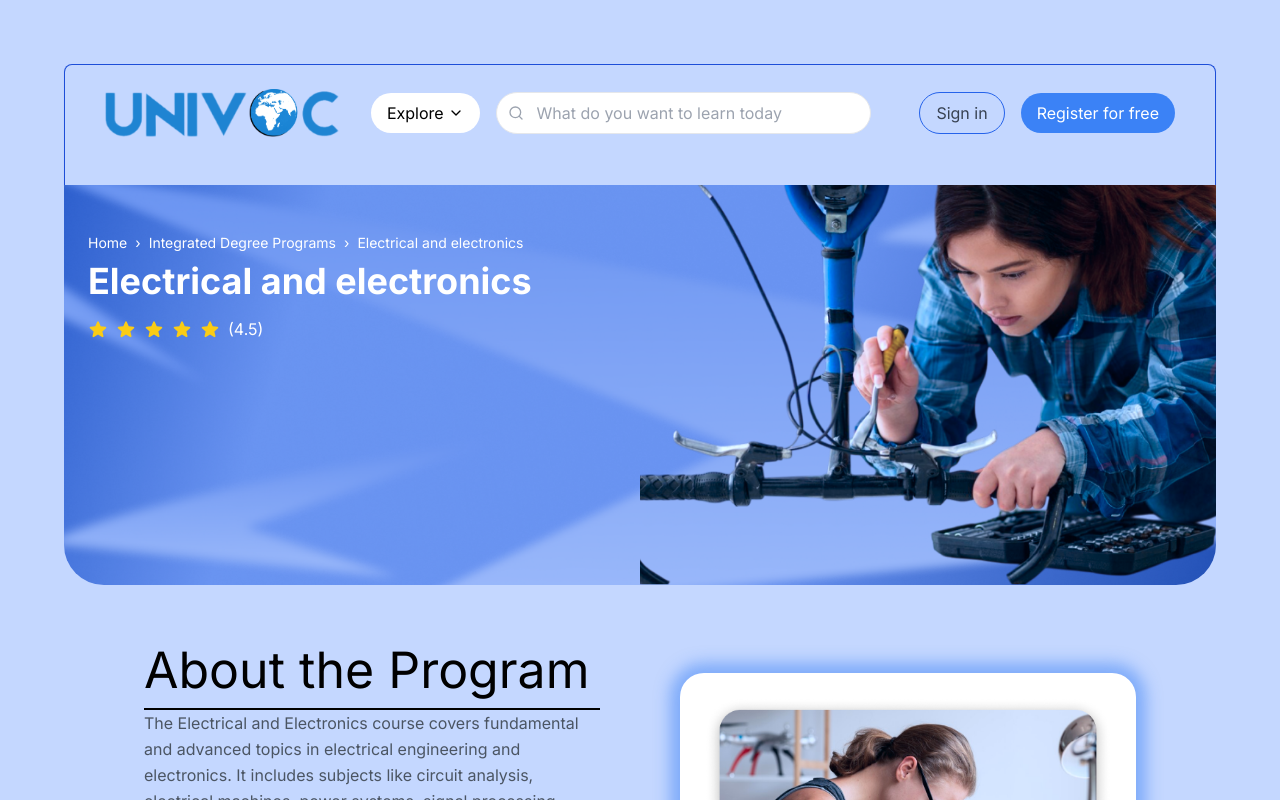
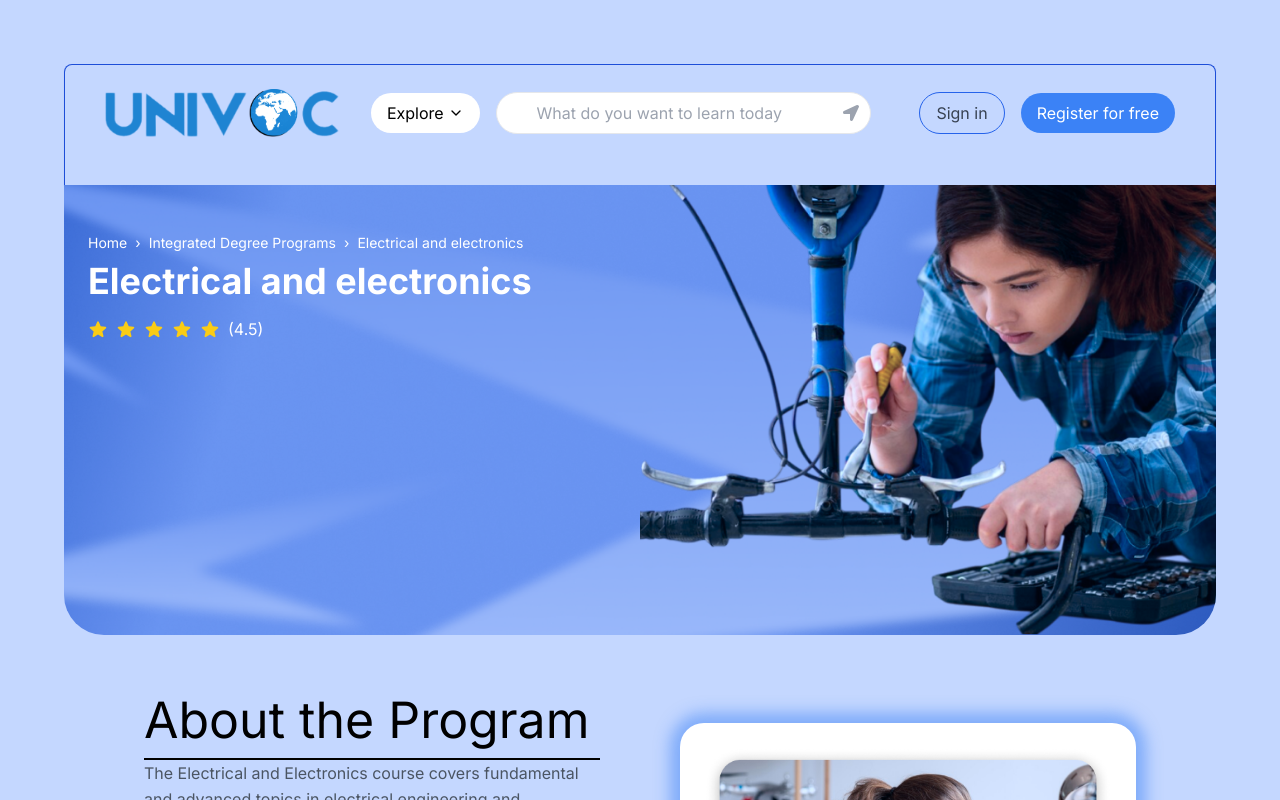
Before and after one commit to avigupta250/Univoc-Assignment, a React (Vite) app: page / in a window 1280 px wide. Shown: the top 800 px of the page. Built offline with nearby package versions, Linux system fonts and the light colour scheme.

Commit message:
fixed the image

```diff
--- a/src/components/Hero.jsx
+++ b/src/components/Hero.jsx
@@ -9,22 +9,22 @@ const Hero = () => {
   return (
     <motion.div
       {...fadeIn}
-      className="relative h-[400px]  rounded-b-[40px] overflow-hidden"
+      className="relative h-[450px]  rounded-b-[40px] overflow-hidden"
       style={{
-        backgroundImage:`url(${frame})`,  backgroundSize: "cover", // Ensures the image covers the div
-        backgroundPosition: "center", // Centers the image
-        backgroundRepeat: "no-repeat", // Prevents the image from repeating
+        backgroundImage:`url(${frame})`,  backgroundSize: "cover",
+        backgroundPosition: "center",
+        backgroundRepeat: "no-repeat",
       }}
     >
-      <div className="container mx-auto z-10 px-6 py-12 text-white">
+      <div className="container  mx-auto z-10 px-6 py-12 text-white">
         <motion.div
           {...slideIn}
-          className="flex items-center gap-2 text-sm mb-2"
+          className="flex items-center gap-2 justify-start text-sm mb-2"
         >
           <span>Home</span>
-          <span>›</span>
+          <span>{"›"}</span>
           <span>Integrated Degree Programs</span>
-          <span>›</span>
+          <span>{"›"}</span>
           <span>Electrical and electronics</span>
         </motion.div>
         <motion.h1
@@ -47,6 +47,8 @@ const Hero = () => {
           <span>(4.5)</span>
         </motion.div>
       </div>
+
+
       <motion.img
         initial={{ scale: 1.2, opacity: 0 }}
         animate={{ scale: 1, opacity: 1 }}
--- a/src/components/Navbar.jsx
+++ b/src/components/Navbar.jsx
@@ -8,6 +8,7 @@ import { FiChevronDown, FiBook, FiCode, FiBriefcase, FiTrendingUp } from 'react-
 import { useState } from 'react';
 
 import { FiSearch, FiMenu, FiX } from 'react-icons/fi';
+import { FaLocationArrow } from 'react-icons/fa';
 
 const menuItems = [
   { icon: <FiBook />, label: 'Courses', description: 'Browse our course catalog' },
@@ -41,8 +42,9 @@ export const Navbar = () => {
       <input
         type="text"
         placeholder="What do you want to learn today"
-        className="w-full pl-10 pr-4 py-2 rounded-full border border-gray-200 focus:outline-none focus:border-blue-500 transition-colors"
+        className="w-full relative pl-10 pr-4 py-2 rounded-full border border-gray-200 focus:outline-none focus:border-blue-500 transition-colors"
       />
+      <span className='absolute -ml-7 mt-[13px] text-gray-400'><FaLocationArrow /></span>
     </motion.div>
   );
 
```
